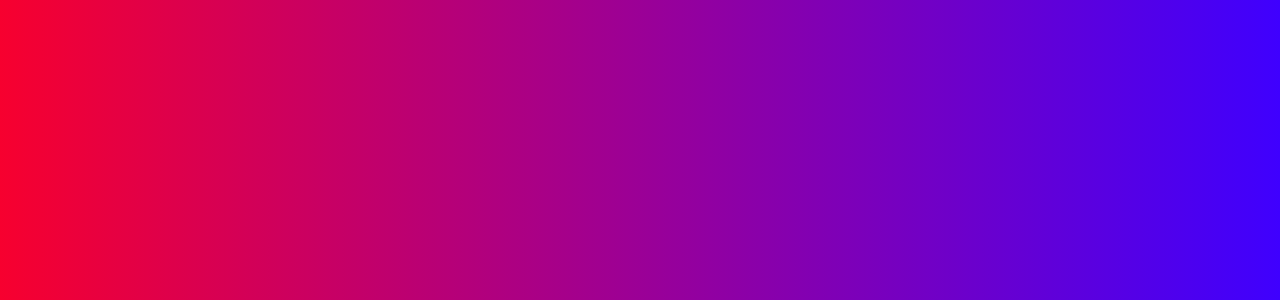
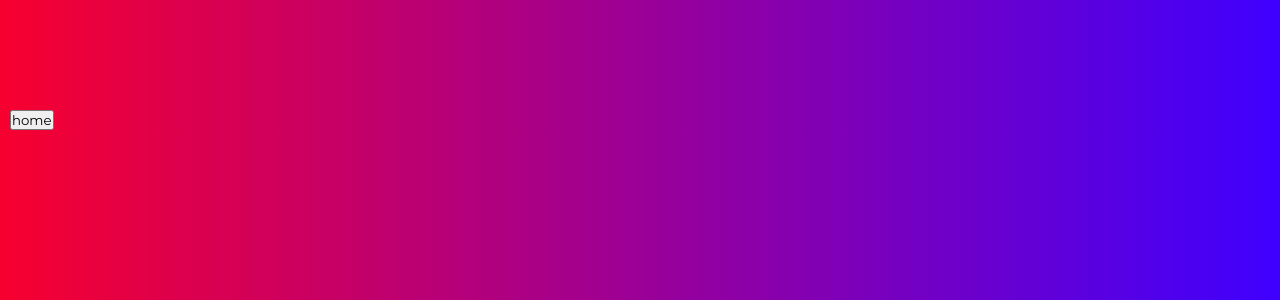
Before and after one commit to shylesh77/latestheart, a Flask app: template templates/negative.html in a window 1280 px wide. Shown: the part 396-696 px from the top of the page. Run offline with Flask 2, Linux system fonts and the light colour scheme; the template is opened without the code that fills it, so the values that code supplies are empty; some libraries are stand-ins or nearby versions.

Commit message:
Add files via upload

```diff
--- a/templates/negative.html
+++ b/templates/negative.html
@@ -276,5 +276,8 @@ body {
 
       </div>
     </div>
+    <form action="{{url_for('main')}}" method="post">
+      <input type="submit" value="home">
+    </form>
 </body>
 </html>
--- a/templates/positive.html
+++ b/templates/positive.html
@@ -279,5 +279,8 @@ body {
 
       </div>
     </div>
+    <form action="{{url_for('main')}}" method="post">
+      <input type="submit" value="home">
+    </form>
 </body>
 </html>
```
